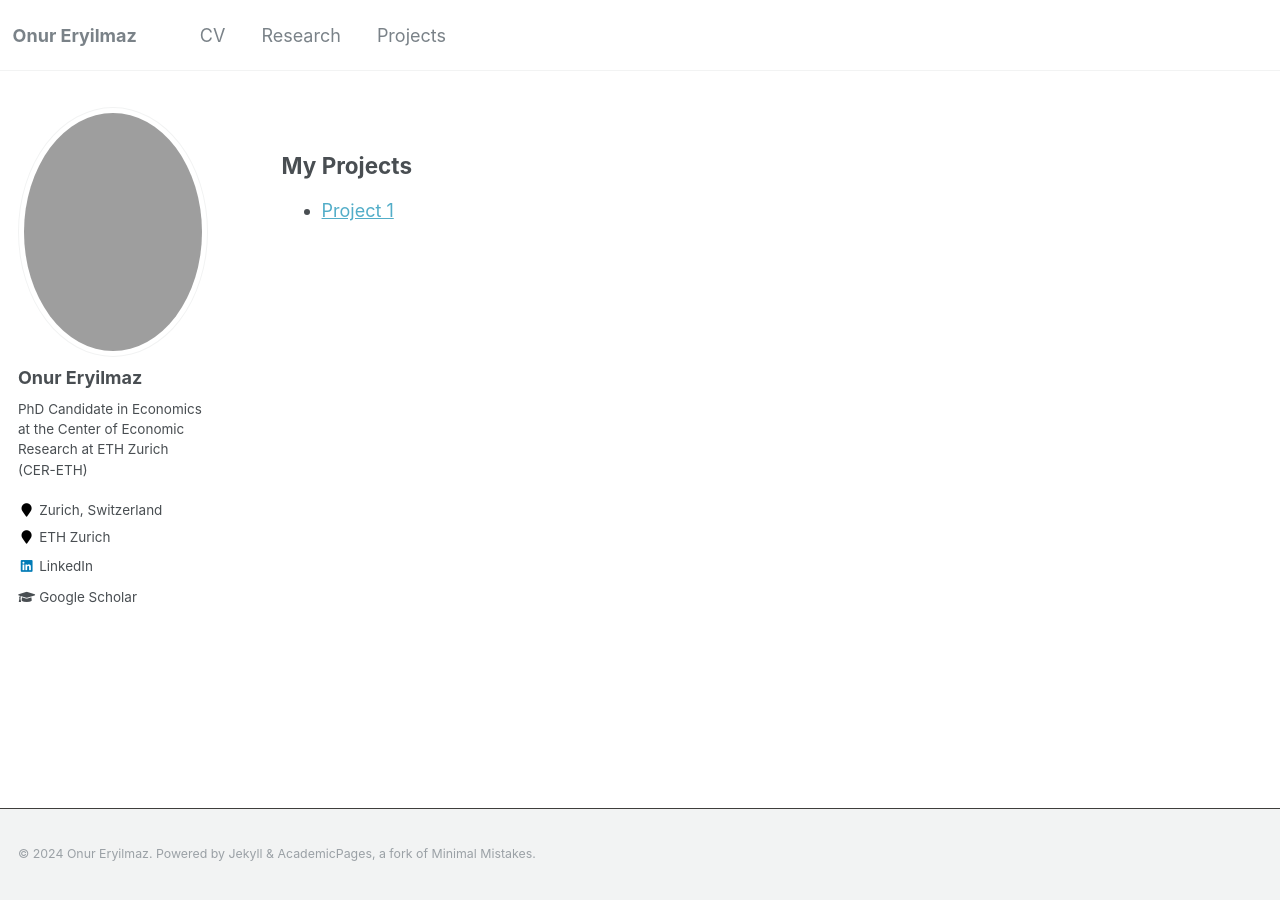
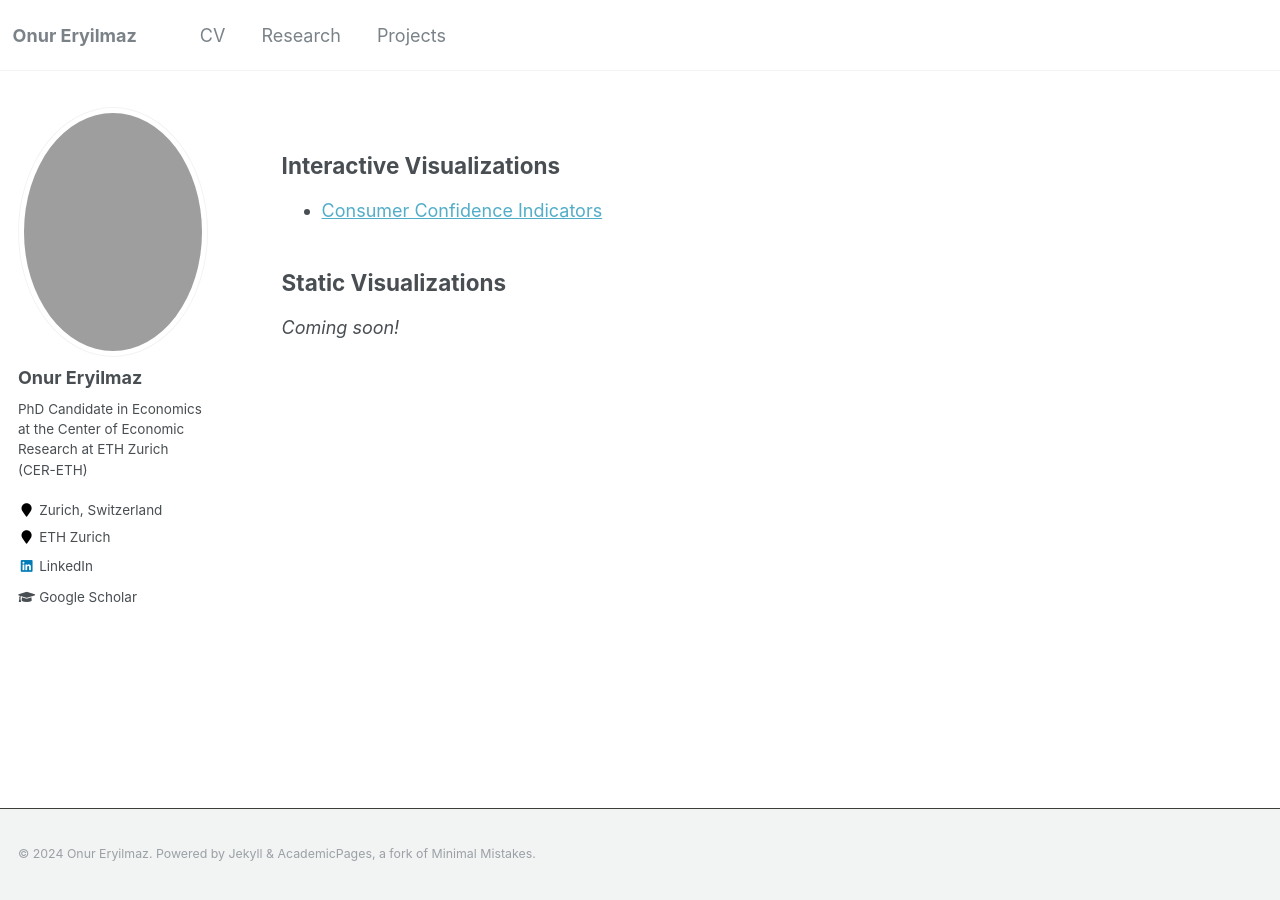
Before and after one commit to oeryilmaz/oeryilmaz.github.io, a Jekyll site: the page built from _pages/projects.md, in a window 1280 px wide. Built offline with Jekyll 4.4.1, drawn with Linux system fonts in a browser that asks for light colours.

Commit message:
Update projects.md

```diff
--- a/_pages/projects.md
+++ b/_pages/projects.md
@@ -7,6 +7,8 @@ author_profile: true
 
 {% include base_path %}
 
-## My Projects
+## Interactive Visualizations
+- [Consumer Confidence Indicators](/projects/project1/)
 
-- [Project 1](/projects/project1/)
+## Static Visualizations
+*Coming soon!*
```
